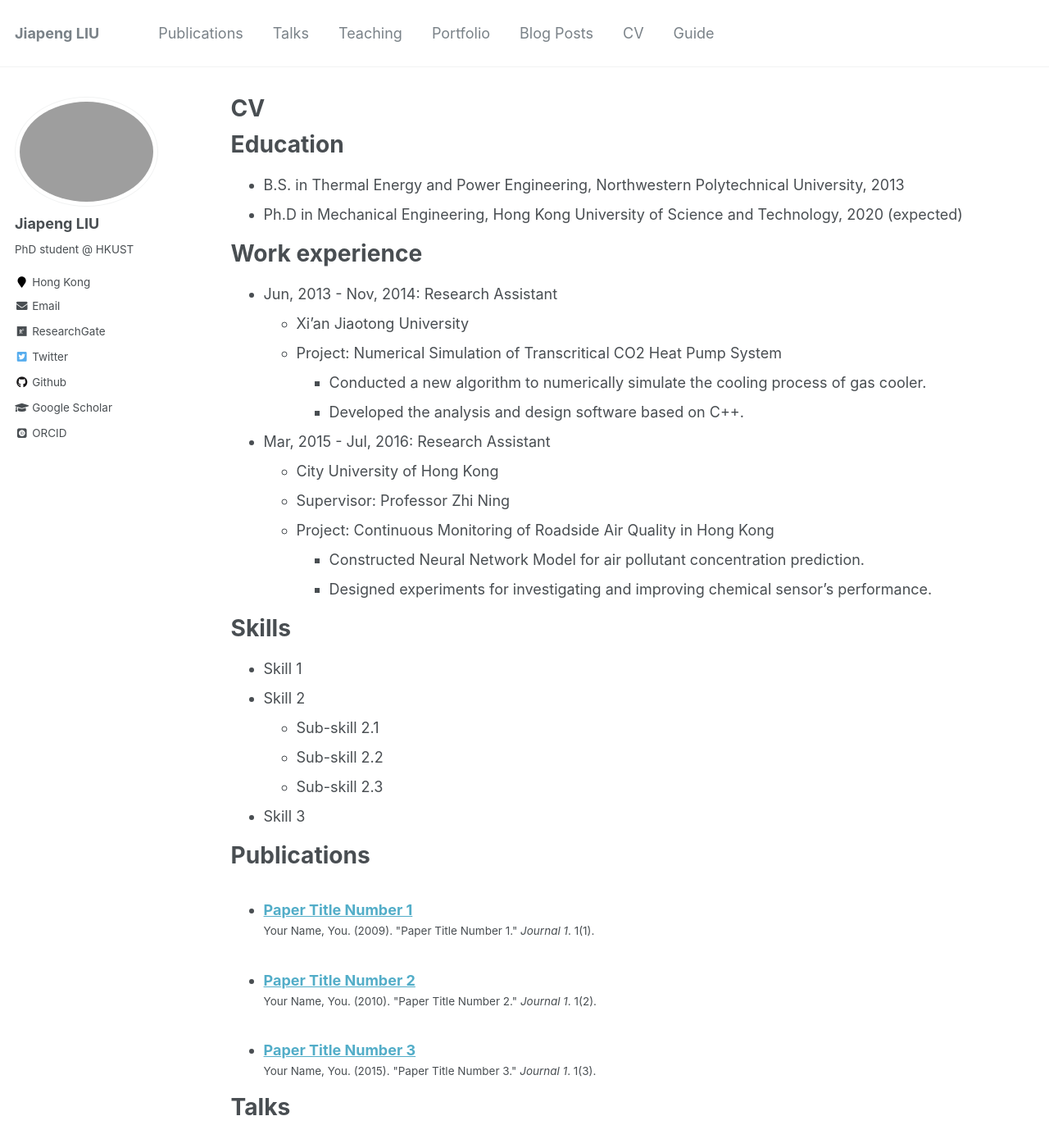
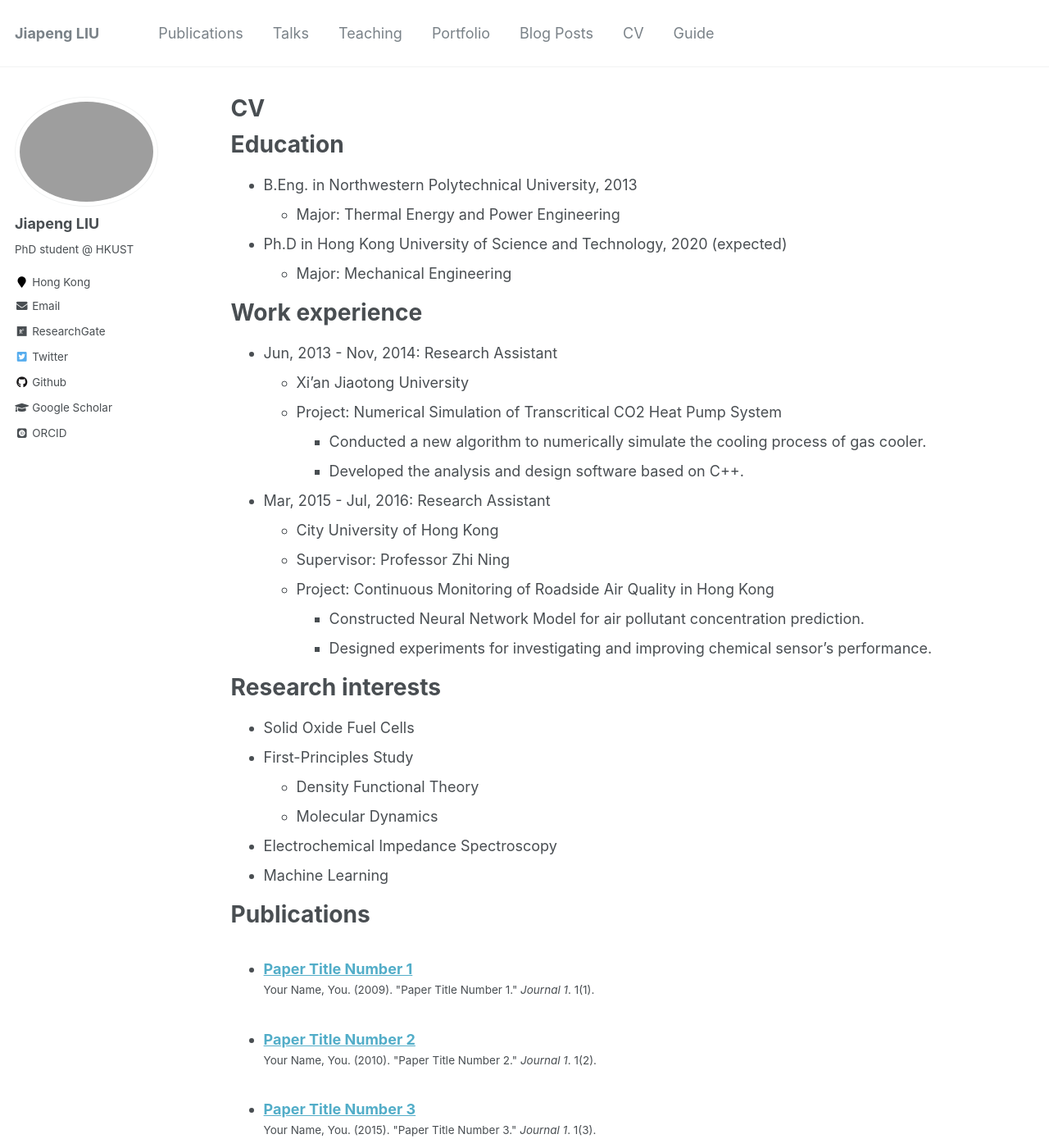
Before and after one commit to jiapeng-liu/jiapeng-liu.github.io, a Jekyll site: the page built from _pages/cv.md, in a window 1280 px wide and 1400 px high. Shown: the whole window at 82% size. Built offline with Jekyll 4.4.1, drawn with Linux system fonts in a browser that asks for light colours; some web fonts are replaced.

Commit message:
update pages

```diff
--- a/_pages/cv.md
+++ b/_pages/cv.md
@@ -11,8 +11,10 @@ redirect_from:
 
 Education
 ======
-* B.S. in Thermal Energy and Power Engineering, Northwestern Polytechnical University, 2013
-* Ph.D in Mechanical Engineering, Hong Kong University of Science and Technology, 2020 (expected)
+* B.Eng. in Northwestern Polytechnical University, 2013
+  * Major: Thermal Energy and Power Engineering
+* Ph.D in Hong Kong University of Science and Technology, 2020 (expected)
+  * Major: Mechanical Engineering
 
 Work experience
 ======
@@ -29,14 +31,14 @@ Work experience
     * Constructed Neural Network Model for air pollutant concentration prediction.
     * Designed experiments for investigating and improving chemical sensor’s performance.
 
-Skills
+Research interests
 ======
-* Skill 1
-* Skill 2
-  * Sub-skill 2.1
-  * Sub-skill 2.2
-  * Sub-skill 2.3
-* Skill 3
+* Solid Oxide Fuel Cells
+* First-Principles Study
+  * Density Functional Theory
+  * Molecular Dynamics
+* Electrochemical Impedance Spectroscopy
+* Machine Learning
 
 Publications
 ======
```
